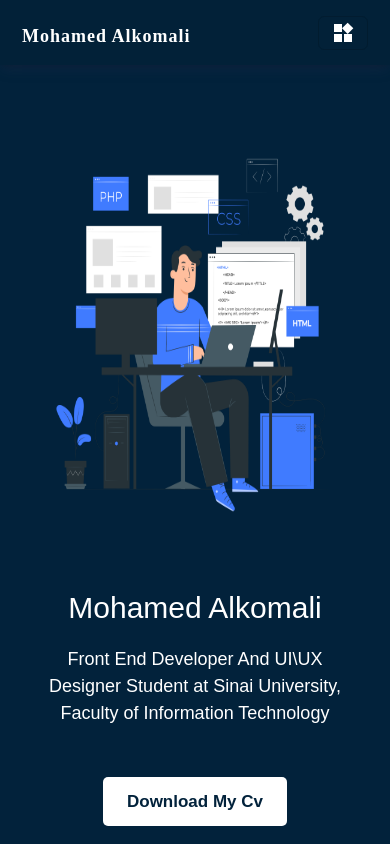
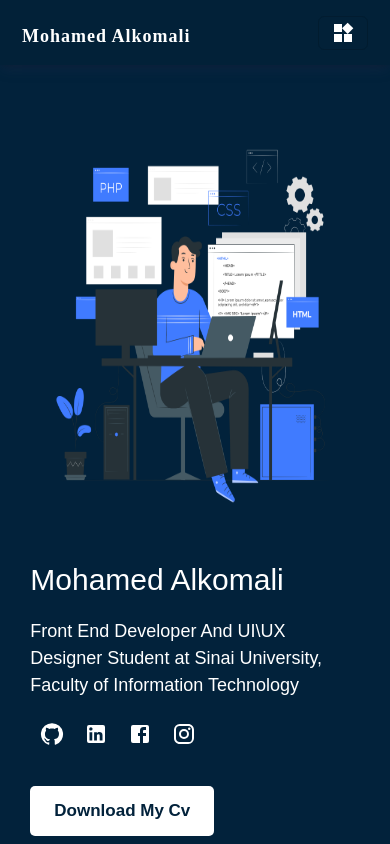
Before and after one commit to MohamedAhmed2023/personal-portfolio-React-, a React (Create React App) app: page / in a window 390 px wide. Shown: the top 844 px of the page. Built offline with nearby package versions, Linux system fonts and the light colour scheme; a web font is replaced by a local one.

Commit message:
update section projects

```diff
--- a/src/CardsData.js
+++ b/src/CardsData.js
@@ -33,7 +33,7 @@ const CardsData = [
             Isl,
     },
     {
-        href: "https://mohamedahmed2023.github.io/E-learning-website/",
+        href: "https://mohamedahmed2023.github.io/E-learning-Website/",
         type: "JS",
         "id": 3,
         "title": "E-learning Website",
--- a/src/Components/HomePage/HomePage.css
+++ b/src/Components/HomePage/HomePage.css
@@ -121,6 +121,13 @@
     cursor: pointer;
 }
 
+.icon-Home a {
+    color: #fff;
+    font-size: 25px;
+    margin: 0 10px;
+    display: none;
+}
+
 /* responsive mobile */
 
 @media(max-width:992px) {
@@ -135,7 +142,7 @@
     .home-content {
         width: 90%;
         margin: auto;
-        text-align: center;
+        text-align: start;
     }
 
     .container-home img {
@@ -149,7 +156,8 @@
 
     .home-content p {
         font-size: 18px;
-        text-align: center;
+        text-align: start;
+        margin: 10px 0;
     }
 
     .about-content {
@@ -180,4 +188,10 @@
         letter-spacing: 1px;
     }
 
+    .icon-Home a {
+        color: #fff;
+        margin: 5px 10px;
+        display: inline-block;
+    }
+
 }
--- a/src/Components/HomePage/HomePage.js
+++ b/src/Components/HomePage/HomePage.js
@@ -4,6 +4,10 @@ import "./HomePage.css"
 import Experience from "../experience/Experience";
 import HeadingText from "../HeadingText";
 import 'animate.css/animate.min.css';
+import FacebookIcon from '@mui/icons-material/Facebook';
+import GitHubIcon from '@mui/icons-material/GitHub';
+import LinkedInIcon from '@mui/icons-material/LinkedIn';
+import InstagramIcon from '@mui/icons-material/Instagram';
 
 function HomePage() {
     return (
@@ -14,6 +18,20 @@ function HomePage() {
                         <h2>Mohamed Alkomali</h2>
                         <p>Front End Developer And UI\UX Designer Student at Sinai University, Faculty of Information Technology</p>
                         <a href={CV} download="Mohamed AlkomaliCv">
+                            <div className="icon-Home">
+                                <a href="https://github.com/MohamedAhmed2023">
+                                    <GitHubIcon />
+                                </a>
+                                <a href="https://www.linkedin.com/in/mohamed-alkomali/" alt="">
+                                    <LinkedInIcon />
+                                </a>
+                                <a href="https://www.facebook.com/profile.php?id=100007754079369" alt="">
+                                    <FacebookIcon />
+                                </a>
+                                <a href="https://www.instagram.com/mohamed_alkomali/" alt="">
+                                    <InstagramIcon />
+                                </a>
+                            </div>
                             <button className="home-Btn" type="button">Download My Cv</button>
                         </a>
                     </div>
--- a/src/Components/NavBar/NavBar.css
+++ b/src/Components/NavBar/NavBar.css
@@ -7,7 +7,7 @@
 }
 
 .navbar ul {
-    margin-left: 450px;
+    margin-left: 250px;
 }
 
 .NavLogo {
@@ -105,4 +105,8 @@
     .nav-item a {
         color: #fff !important;
     }
+
+    .icon-navbar {
+        display: none;
+    }
 }
```
